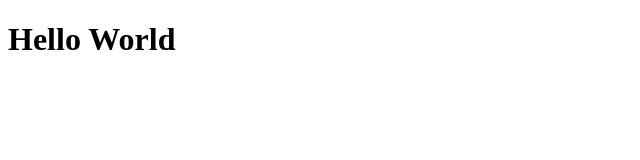
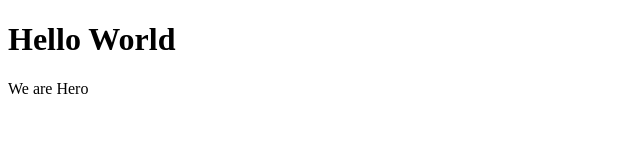
Before and after one commit to chocolatecodelab/belajar-git, a plain HTML site: page login.html in a window 1280 px wide. Shown: the full height of the page, 0-640 px from the left. Drawn offline with Linux system fonts and the light colour scheme.

Commit message:
ubah isi login.html

```diff
--- a/login.html
+++ b/login.html
@@ -7,5 +7,6 @@
 </head>
 <body>
     <h1>Hello  World</h1>
+    <p>We are Hero</p>
 </body>
 </html>
```
